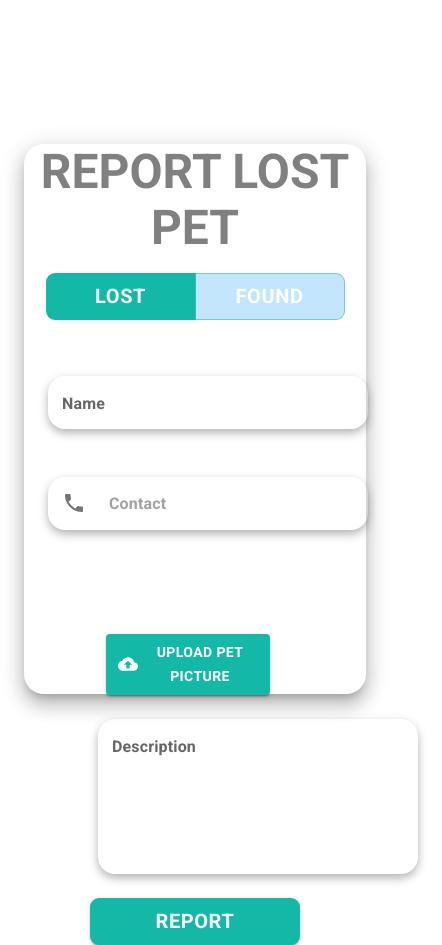
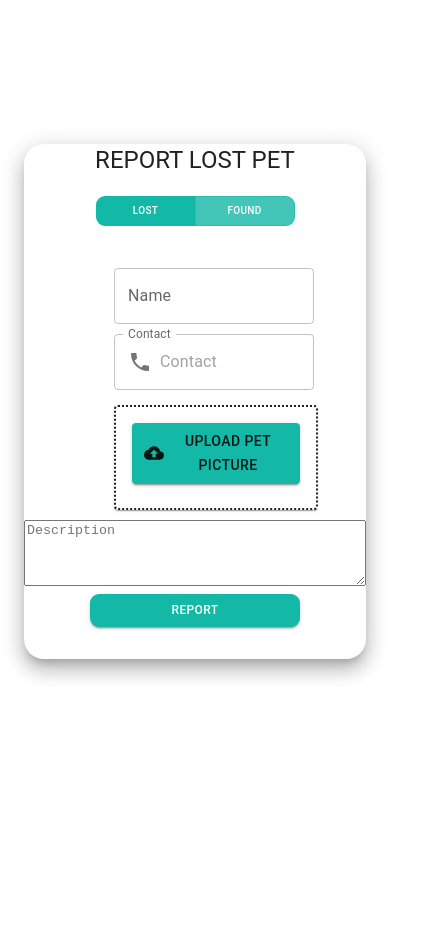
Before and after one commit to anas-ahmad1/PetArcadia, a React (Vite) app: page / in a window 390 px wide. Shown: the whole page, 442 px wide, since content can reach past the window. After the commit the page ends 844 px from the top, so only its background shows below. Built offline with nearby package versions, Linux system fonts and the light colour scheme.

Commit message:
Added Responsiveness and Refined UI

```diff
--- a/src/components/ReportLostPet.jsx
+++ b/src/components/ReportLostPet.jsx
@@ -1,4 +1,3 @@
-import '@fontsource/roboto/700.css';
 import Typography from '@mui/material/Typography';
 import { makeStyles } from '@mui/material';
 import Button from '@mui/material/Button';
@@ -11,6 +10,12 @@ import TextField from '@mui/material/TextField';
 import InputAdornment from '@mui/material/InputAdornment';
 import LocalPhoneIcon from '@mui/icons-material/LocalPhone';
 import CloudUploadIcon from '@mui/icons-material/CloudUpload';
+import { TextareaAutosize } from '@mui/base/TextareaAutosize';
+import Card from '@mui/material/Card';
+import CardActions from '@mui/material/CardActions';
+import CardContent from '@mui/material/CardContent';
+import useMediaQuery from '@mui/material/useMediaQuery';
+
 
 
 
@@ -28,16 +33,22 @@ export default function Report() {
         console.log('Image uploaded:', event.target.files[0]);
     };
 
+    const isSmallScreen = useMediaQuery('(max-width:662px)'); {/*Media query used to make page responsive*/ }
+    const isSmallerScreen = useMediaQuery('(max-width:568px)');
+    const isMoreSmallerScreen = useMediaQuery('(max-width:492px)');
+    const isMoreSmallerScreen2 = useMediaQuery('(max-width:408px)');
+    const isMoreSmallerScreen3 = useMediaQuery('(max-width:342px)');
+
     return (
 
         <Container maxWidth="lg" align='center'> {/*Main Container that defines the paper layout*/}
 
-            <Paper elevation={12} square={false} sx={{ height: "550px", borderRadius: '20px' }}>
+            <Paper elevation={12} square={false} sx={{ height: "515px", borderRadius: '20px' }}>
 
 
                 <div>  {/*Div for heading*/}
 
-                    <Typography variant="h3" gutterBottom align='center' mt={18} color={'GrayText'}>
+                    <Typography variant={isMoreSmallerScreen3 ? 'h6' : isMoreSmallerScreen2 ? 'h5' : isSmallerScreen ? "h4" : isSmallScreen ? "h3" : "h2"} align='center' mt={18}>
                         REPORT LOST PET
                     </Typography>
 
@@ -45,53 +56,28 @@ export default function Report() {
 
                 <form action="">
 
+                    <div style={{ paddingTop: '20px' }}>
+                        <ButtonGroup  >
+                            <Button onClick={() => handleButtonClick('LOST')} sx={{ backgroundColor: activeButton === 'FOUND' ? 'primary.light' : 'primary.main', color: 'white', fontSize: isMoreSmallerScreen2 ? 10 : isSmallScreen ? 15 : isSmallerScreen ? 4 : 20, width: isMoreSmallerScreen3 ? 80 : isMoreSmallerScreen2 ? 100 : 150, borderRadius: '9px' }}>LOST</Button>
 
+                            <Button onClick={() => handleButtonClick('FOUND')} sx={{ backgroundColor: activeButton === 'LOST' ? 'primary.light' : 'primary.main', color: 'white', fontSize: isMoreSmallerScreen2 ? 10 : isSmallScreen ? 15 : isSmallScreen ? 4 : 20, width: isMoreSmallerScreen3 ? 80 : isMoreSmallerScreen2 ? 100 : 150, borderRadius: '9px' }}>FOUND</Button>
+                        </ButtonGroup>
+                    </div>
 
-
-
-                    <ButtonGroup  >
-                        <Button onClick={() => handleButtonClick('LOST')} sx={{ backgroundColor: activeButton === 'FOUND' ? 'rgba(135,206,250,0.5)' : 'primary.main', color: 'white', fontSize: 20, width: 150, borderRadius: '9px' }}>LOST</Button>
-
-                        <Button onClick={() => handleButtonClick('FOUND')} sx={{ backgroundColor: activeButton === 'LOST' ? 'rgba(135,206,250,0.5)' : 'primary.main', color: 'white', fontSize: 20, width: 150, borderRadius: '9px' }}>FOUND</Button>
-                    </ButtonGroup>
-
-
+                    {/*Box Layout*/}
 
                     <Box mt={4} component="form"
-                        sx={{
-                            '& .MuiTextField-root': { m: 5, width: '40ch' },
+                        noValidate
+                        autoComplete="off">
 
-                        }}
-                        noValidate
-                        autoComplete="off"> {/*Box for all the Input Fields*/}
-
-
-                        <Box sx={{
-                            '& .MuiOutlinedInput-notchedOutline': {
-                                border: 'none', // Remove the bottom line
-                            },
-                            '&:hover .MuiOutlinedInput-notchedOutline': {
-                                border: 'none', // Remove the bottom line on hover
-                            },
-                            '& .Mui-focused .MuiOutlinedInput-notchedOutline': {
-                                border: 'none', // Remove the bottom line when focused
-                            },
-                            '& .MuiOutlinedInput-input': {
-                                padding: '15px', // Adjust padding as needed
-                            },
-                            '& .MuiTextField-root': {
-                                m: 3,
-                                borderRadius: '17px', // Adjust the border radius as needed
-                                boxShadow: '0px 4px 10px rgba(0, 0, 0, 0.3)', // Adjust the shadow as needed
-
-                            },
-                        }}>
-
+                        <div style={{ paddingTop: '10px', display: 'flex', flexDirection: isSmallScreen ? 'column' : 'row', justifyContent: 'space-evenly' }}> {/*Div for name and contact fields*/}
 
                             <TextField
                                 id="outlined-required"
                                 label="Name"
                                 placeholder="Name"
+                                type='text'
+                                sx={{ width: isMoreSmallerScreen3 ? '150px' : isMoreSmallerScreen2 ? '200px' : isMoreSmallerScreen ? '260px' : isSmallerScreen ? '300px' : isSmallScreen ? '450px' : '300px', marginBottom: isSmallScreen ? '10px' : '0', marginLeft: isMoreSmallerScreen ? '90px' : isSmallerScreen ? '110px' : isSmallScreen ? '70px' : '0px' }}
                             />
 
 
@@ -99,6 +85,9 @@ export default function Report() {
 
                                 id="outlined-required2"
                                 placeholder='Contact'
+                                type="tel"
+                                label='Contact'
+                                sx={{ width: isMoreSmallerScreen3 ? '150px' : isMoreSmallerScreen2 ? '200px' : isMoreSmallerScreen ? '260px' : isSmallerScreen ? '300px' : isSmallScreen ? '450px' : '300px', marginBottom: isSmallScreen ? '10px' : '0', marginLeft: isMoreSmallerScreen ? '90px' : isSmallerScreen ? '110px' : isSmallScreen ? '70px' : '0px' }}
                                 InputProps={{
                                     startAdornment: (
                                         <InputAdornment position="start">
@@ -107,11 +96,17 @@ export default function Report() {
                                     ),
                                 }}
                             />
+                        </div>
 
-                            <div style={{ paddingLeft: '50px' }}>
+                        <div style={{
+                            paddingTop: isSmallScreen ? '5px' : '80px', display: 'flex', flexDirection: isSmallScreen ? 'column' : 'row', justifyContent: 'space-evenly'
+                        }}> {/*Div for Description and image upload*/}
+
+                            <Card sx={{ border: '2px dotted', width: isMoreSmallerScreen3 ? '150px' : isMoreSmallerScreen2 ? '200px' : isMoreSmallerScreen ? '260px' : isSmallerScreen ? '300px' : isSmallScreen ? '450px' : '300px', marginBottom: isSmallScreen ? '10px' : '0', marginLeft: isMoreSmallerScreen ? '90px' : isSmallerScreen ? '110px' : isSmallScreen ? '70px' : '0px' }}>
+                                <CardContent>
                                     <input
                                         accept="image/*"
-                                    style={{ display: 'none' }}
+                                        style={{ display: 'none', fontSize: isMoreSmallerScreen3 ? 5 : 10 }}
                                         id="contained-button-file"
                                         type="file"
                                         onChange={handleImageUpload}
@@ -122,7 +117,6 @@ export default function Report() {
                                         <Button
                                             variant="contained"
                                             component="span"
-                                        sx={{ mt: 10, color: 'white', mr: 12, ml: 4 }}
                                             startIcon={<CloudUploadIcon />}
                                         >
                                             UPLOAD PET PICTURE
@@ -130,42 +124,40 @@ export default function Report() {
                                     </label>
 
 
-                                <TextField
+                                </CardContent>
+                            </Card>
+
+                            <TextareaAutosize
                                 id="outlined-multiline-static"
-                                    multiline
-                                    rows={4}
                                 label="Description"
                                 placeholder='Description'
-
+                                minRows={4}
+                                sx={{ width: isMoreSmallerScreen3 ? '100px' : isMoreSmallerScreen2 ? '200px' : isMoreSmallerScreen ? '100px' : isSmallerScreen ? '200px' : isSmallScreen ? '450px' : '300px', marginBottom: isSmallScreen ? '10px' : '0', marginLeft: isMoreSmallerScreen ? '90px' : isSmallerScreen ? '110px' : isSmallScreen ? '70px' : '0px' }}
                             />
-
 
                         </div>
                     </Box>
 
 
-
-
-
-                        <div >
+                    <div style={{ marginTop: isMoreSmallerScreen ? '8px' : isSmallScreen ? '30px' : '60px' }}> {/*Div for Report Button*/}
                         <Button
                             variant="contained"
                             component="span"
                             align="center"
-                                sx={{ color: 'white', fontSize: 20, width: 210, borderRadius: '9px' }}
+                            sx={{ color: 'white', fontSize: isMoreSmallerScreen ? 12 : isSmallScreen ? 15 : 20, width: 210, borderRadius: '9px' }}
                         >
                             REPORT
                         </Button>
                     </div>
 
-                    </Box>
+
 
 
                 </form>
 
 
             </Paper >
-        </Container>
+        </Container >
 
     );
 }
--- /dev/null
+++ b/src/components/index.html
@@ -0,0 +1,19 @@
+<!doctype html>
+<html lang="en">
+  <head>
+    <meta charset="UTF-8" />
+    <link rel="icon" type="image/svg+xml" href="/vite.svg" />
+    <meta name="viewport" content="width=device-width, initial-scale=1.0" />
+    <title>Vite + React</title>
+    <link rel="preconnect" href="https://fonts.googleapis.com">
+    <link rel="preconnect" href="https://fonts.gstatic.com" crossorigin>
+    <link href="https://fonts.googleapis.com/css2?family=Quicksand:wght@300;400;500;600;700&display=swap" rel="stylesheet">
+    <link rel="preconnect" href="https://fonts.googleapis.com">
+    <link rel="preconnect" href="https://fonts.gstatic.com" crossorigin>
+    <link href="https://fonts.googleapis.com/css2?family=Roboto+Condensed:ital,wght@0,100;0,200;0,300;0,400;0,500;0,600;0,700;0,800;0,900;1,100;1,200;1,300;1,400;1,500;1,600;1,700;1,800;1,900&display=swap" rel="stylesheet">
+  </head>
+  <body>
+    <div id="root"></div>
+    <script type="module" src="/src/main.jsx"></script>
+  </body>
+</html>
```
Also changed, not shown: src/components/main.jsx (added, +78 -0 lines), src/components/styles.js (deleted, +0 -10 lines). Lines whose indentation alone changed are shown as unchanged.
